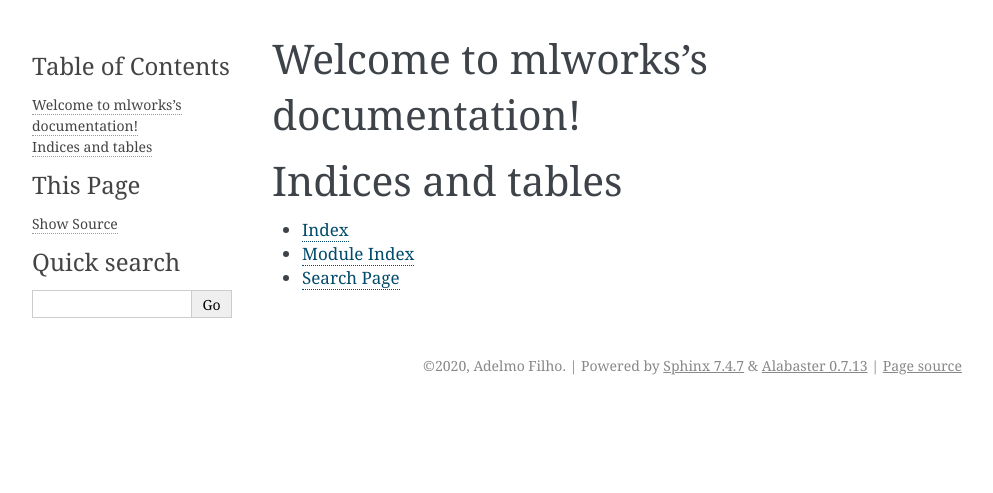
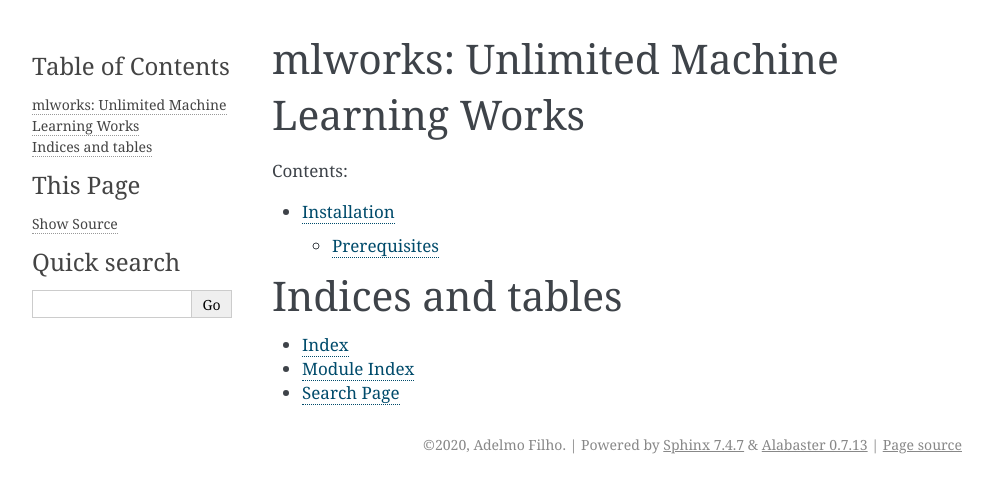
Before and after one commit to adelmofilho/mlworks, a Sphinx documentation site: the page built from docs/index.rst, in a window 1280 px wide. Shown: the top 493 px of the page, without its empty margins (148-1141 px from the left). Built offline with Sphinx 7.4.7, drawn with Linux system fonts in a browser that asks for light colours.

Commit message:
vamo ver docs

```diff
--- a/docs/index.rst
+++ b/docs/index.rst
@@ -3,12 +3,14 @@
    You can adapt this file completely to your liking, but it should at least
    contain the root `toctree` directive.
 
-Welcome to mlworks's documentation!
-===================================
+mlworks: Unlimited Machine Learning Works
+=========================================
 
 .. toctree::
    :maxdepth: 2
    :caption: Contents:
+
+   installation
 
 
 
```
Also changed, not shown: docs/installation.rst (added, +27 -0 lines).
